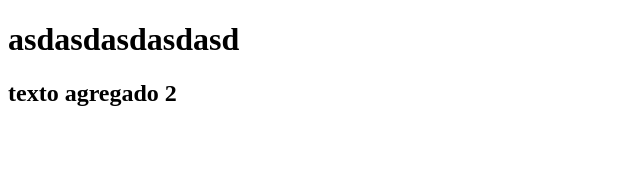
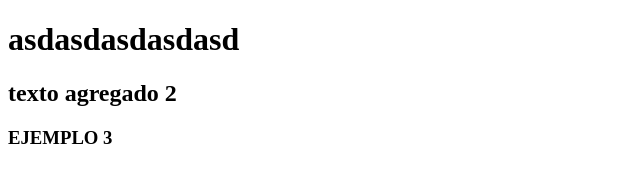
Before and after one commit to abelxprogresive/ejercicio1, a plain HTML site: page index.html in a window 1280 px wide. Shown: the whole page, without its empty margins (0-640 px from the left). Drawn offline with Linux system fonts and the light colour scheme.

Commit message:
se agrega texto a index.html

```diff
--- a/index.html
+++ b/index.html
@@ -6,5 +6,6 @@
 <body>
 <h1> asdasdasdasdasd</h1>
 <h2>texto agregado 2</h2>
+<h3>EJEMPLO 3</h3>
 </body>
 </html>
```
